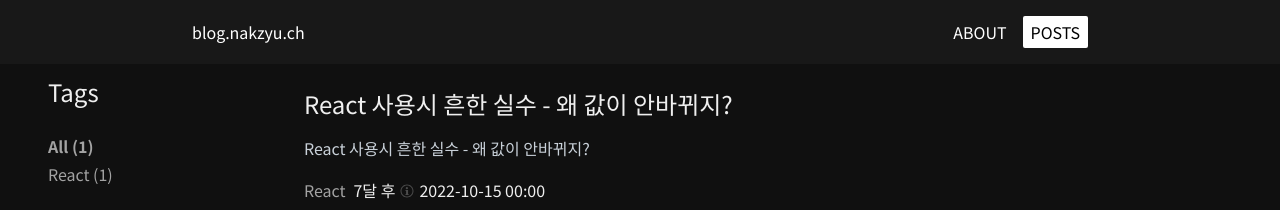
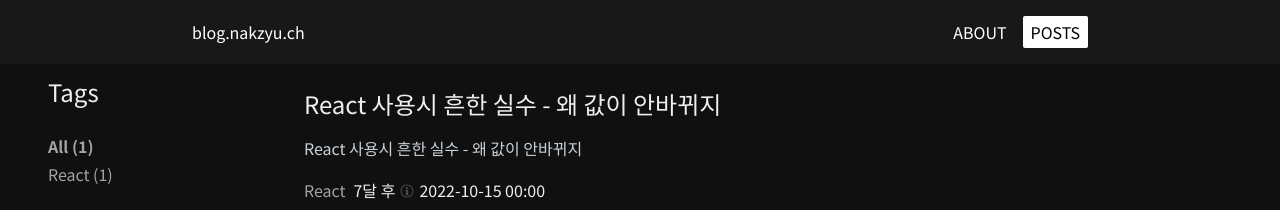
Before and after one commit to nakzyu/blog, a Next.js app: page / in a window 1280 px wide. Shown: the top 210 px of the page. Built offline with nearby package versions, Linux system fonts and the light colour scheme.

Commit message:
Fix: code tag css

```diff
--- a/posts/react-question-why-value-not-change.md
+++ b/posts/react-question-why-value-not-change.md
@@ -1,6 +1,6 @@
 ---
-title: React 사용시 흔한 실수 - 왜 값이 안바뀌지?
-description: React 사용시 흔한 실수 - 왜 값이 안바뀌지?
+title: React 사용시 흔한 실수 - 왜 값이 안바뀌지
+description: React 사용시 흔한 실수 - 왜 값이 안바뀌지
 publishedDate: "2022-10-15 00:00:00"
 tag: React
 ---
--- a/styles/globals.scss
+++ b/styles/globals.scss
@@ -867,6 +867,7 @@ body::-webkit-scrollbar-thumb {
 
   .codeStyle {
     overflow: auto;
+    margin: 32px 0 !important;
   }
 
   .emptyCodeBlock {
```
